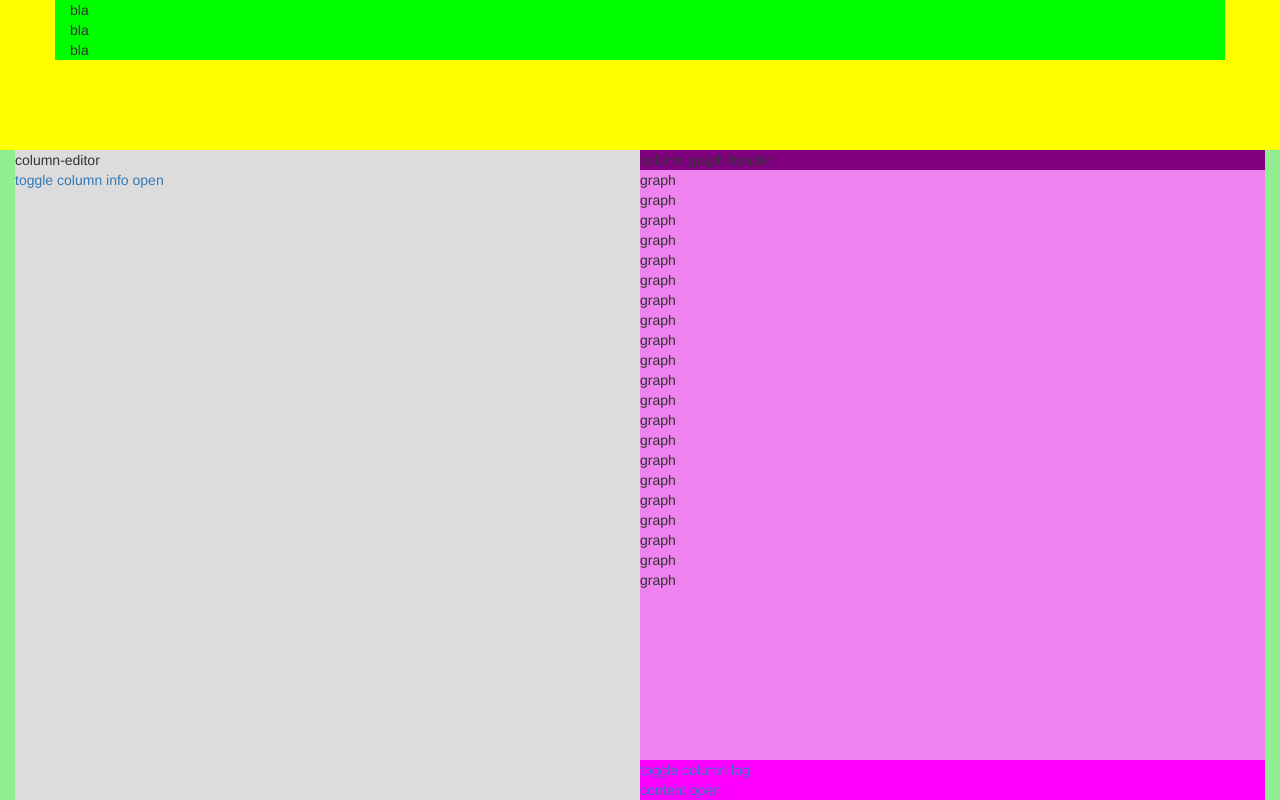
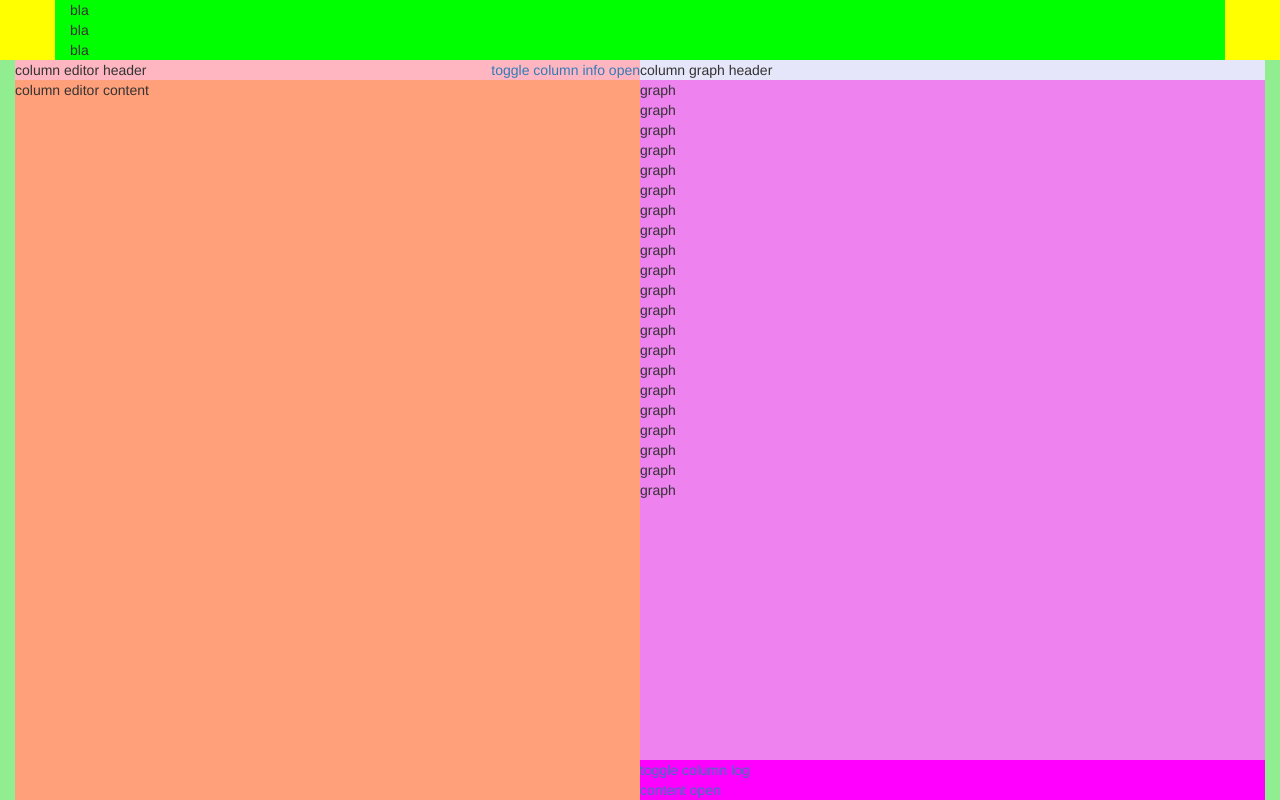
Before and after one commit to eduardomagaldi/flexbox-test, a plain HTML site: page index.html in a window 1280 px wide. Drawn offline with nearby package versions, Linux system fonts and the light colour scheme.

Commit message:
adding header to editor column

```diff
--- a/index.html
+++ b/index.html
@@ -15,8 +15,13 @@
 		<div class="container-fluid">
 			<div class="flex">
 				<div class="column-editor">
-					column-editor<br />
-					<a ng-click="vm.toggleColumnInfoOpen()">toggle column info open</a>
+					<div class="column-editor-header">
+						column editor header
+						<a ng-click="vm.toggleColumnInfoOpen()" class="pull-right">toggle column info open</a>
+					</div>
+					<div class="column-editor-content">
+						column editor content
+					</div>
 				</div>
 				<div class="column-info open" ng-class="{open: vm.columnInfoOpen}">
 					<div class="column-graph">
@@ -146,7 +151,6 @@
 
 			.header {
 				background: yellow;
-				height: 150px;
 				width: 100%;
 			}
 
@@ -177,17 +181,26 @@
 			.column-editor, .column-info {
 				width: 100%;
 				transition: width .3s;
+				display: flex;
+				flex-direction: column;
 			}
 
 			.column-editor {
 				background: gainsboro;
 			}
 
+			.column-editor-header {
+				background: lightpink;
+			}
+
+			.column-editor-content {
+				background: lightsalmon;
+				flex: 3;
+			}
+
 			.column-info {
 				width: 0;
 				background: lightgrey;
-				display: flex;
-				flex-direction: column;
 			}
 
 			.column-info.open {
@@ -211,7 +224,7 @@
 			}
 
 			.column-graph-header {
-				background: purple;
+				background: lavender;
 			}
 
 			.column-graph-content {
```
